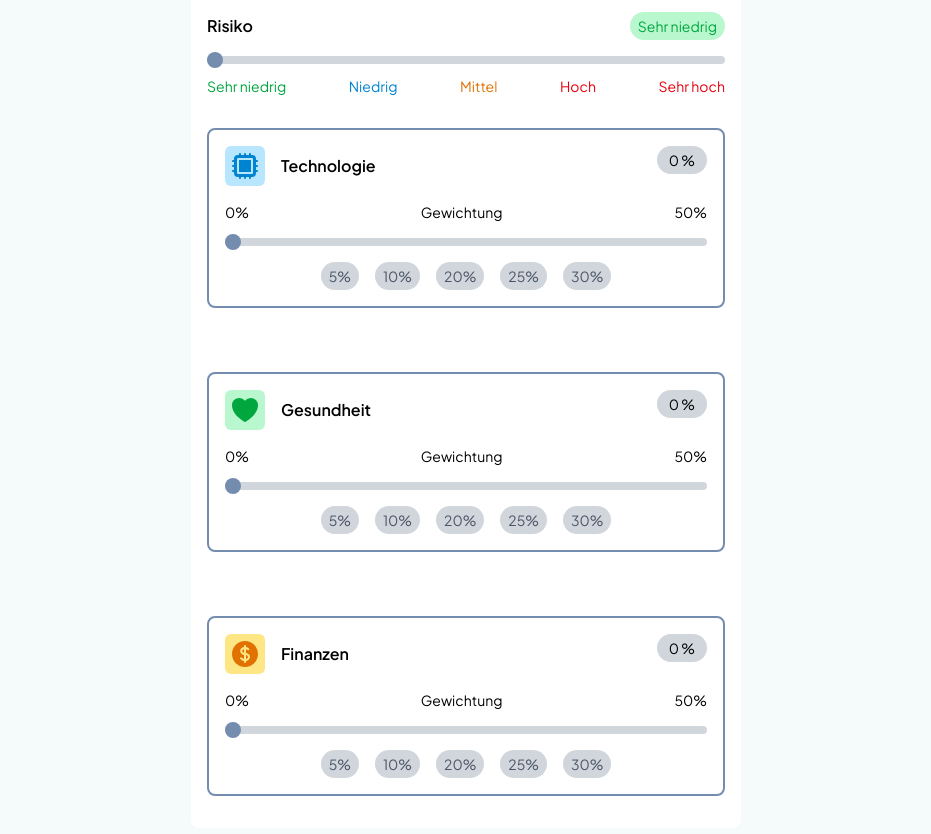
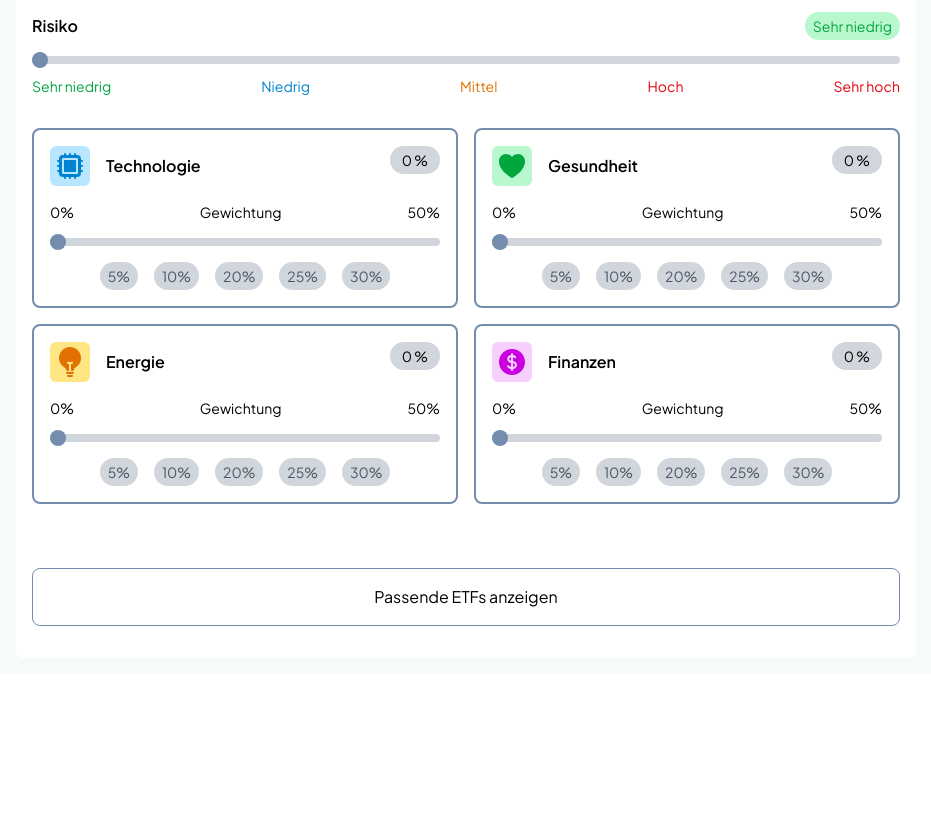
Before and after one commit to KyleKreuter/6ProzentRendite-frontend, a React (Vite) app: page / in a window 1280 px wide. Shown: the part 520-1354 px from the top of the page, without its empty margins (174-1105 px from the left). After the commit the page ends 1194 px from the top, so only its background shows below. Built offline with nearby package versions, Linux system fonts and the light colour scheme.

Commit message:
"Update EtfMatcherComponent layout, add Energie sector, and improve sector preference grid styling"

```diff
--- a/src/components/matcher/EtfMatcherComponent.jsx
+++ b/src/components/matcher/EtfMatcherComponent.jsx
@@ -1,7 +1,7 @@
 import React, {useState} from 'react';
 import RiskLevelComponent from "@/components/matcher/risk/RiskLevelComponent.jsx";
 import SectorPreferenceComponent from "@/components/matcher/sector/SectorPreferenceComponent.jsx";
-import {CpuChipIcon, CurrencyDollarIcon, HeartIcon} from "@heroicons/react/24/solid/index.js";
+import {CpuChipIcon, CurrencyDollarIcon, HeartIcon, LightBulbIcon} from "@heroicons/react/24/solid/index.js";
 
 const EtfMatcherComponent = () => {
     const [riskValue, setRiskValue] = useState("MEDIUM")
@@ -10,7 +10,7 @@ const EtfMatcherComponent = () => {
     return (
         <div className={"w-full h-full px-4 py-4 bg-pastel-cyan/10 flex items-center justify-center"}>
             <div
-                className={"w-full bg-white rounded-lg flex items-center justify-center px-4 py-8 flex-col gap-16 max-w-[550px]"}>
+                className={"w-full bg-white rounded-lg flex items-center justify-center px-4 py-8 flex-col gap-16 max-w-[900px]"}>
                 <div className={"flex flex-col gap-2 items-center justify-center"}>
                     <p className={"text-xl md:text-2xl font-semibold bg-clip-text text-transparent bg-gradient-to-r from-light-green to-pastel-blue"}>Teste
                         unseren ETF-Matcher</p>
@@ -18,6 +18,8 @@ const EtfMatcherComponent = () => {
                         unser ETF-Matcher funktioniert</p>
                 </div>
                 <RiskLevelComponent onRiskValueChange={(riskValue) => setRiskValue(riskValue)}/>
+                <div className={"flex items-center justify-center gap-4 flex-wrap w-full md:grid md:grid-cols-2"}>
+
                     <SectorPreferenceComponent
                         icon={
                             <div
@@ -50,9 +52,9 @@ const EtfMatcherComponent = () => {
                         icon={
                             <div
                                 className={"w-10 h-10 bg-amber-200 rounded-md flex items-center justify-center text-amber-600"}>
-                            <CurrencyDollarIcon className={"size-8"}/>
+                                <LightBulbIcon className={"size-8"}/>
                             </div>}
-                    headline={"Finanzen"}
+                        headline={"Energie"}
                         color={{bg: "bg-amber-200", text: "text-amber-600"}}
                         onWeightChange={(weight) => {
                             setSectors([...sectors, {
@@ -60,6 +62,24 @@ const EtfMatcherComponent = () => {
                             }])
                         }}
                     />
+                    <SectorPreferenceComponent
+                        icon={
+                            <div
+                                className={"w-10 h-10 bg-fuchsia-200 rounded-md flex items-center justify-center text-fuchsia-600"}>
+                                <CurrencyDollarIcon className={"size-8"}/>
+                            </div>}
+                        headline={"Finanzen"}
+                        color={{bg: "bg-fuchsia-200", text: "text-fuchsia-600"}}
+                        onWeightChange={(weight) => {
+                            setSectors([...sectors, {
+                                "FINANCIAL": weight
+                            }])
+                        }}
+                    />
+                </div>
+                <div className={"w-full p-4 flex items-center justify-center border border-pastel-blue rounded-lg hover:cursor-pointer hover:border-pastel-cyan transform transition-all duration-200"}>
+                    <button>Passende ETFs anzeigen</button>
+                </div>
             </div>
         </div>
     );
```
Lines whose indentation alone changed are shown as unchanged.
